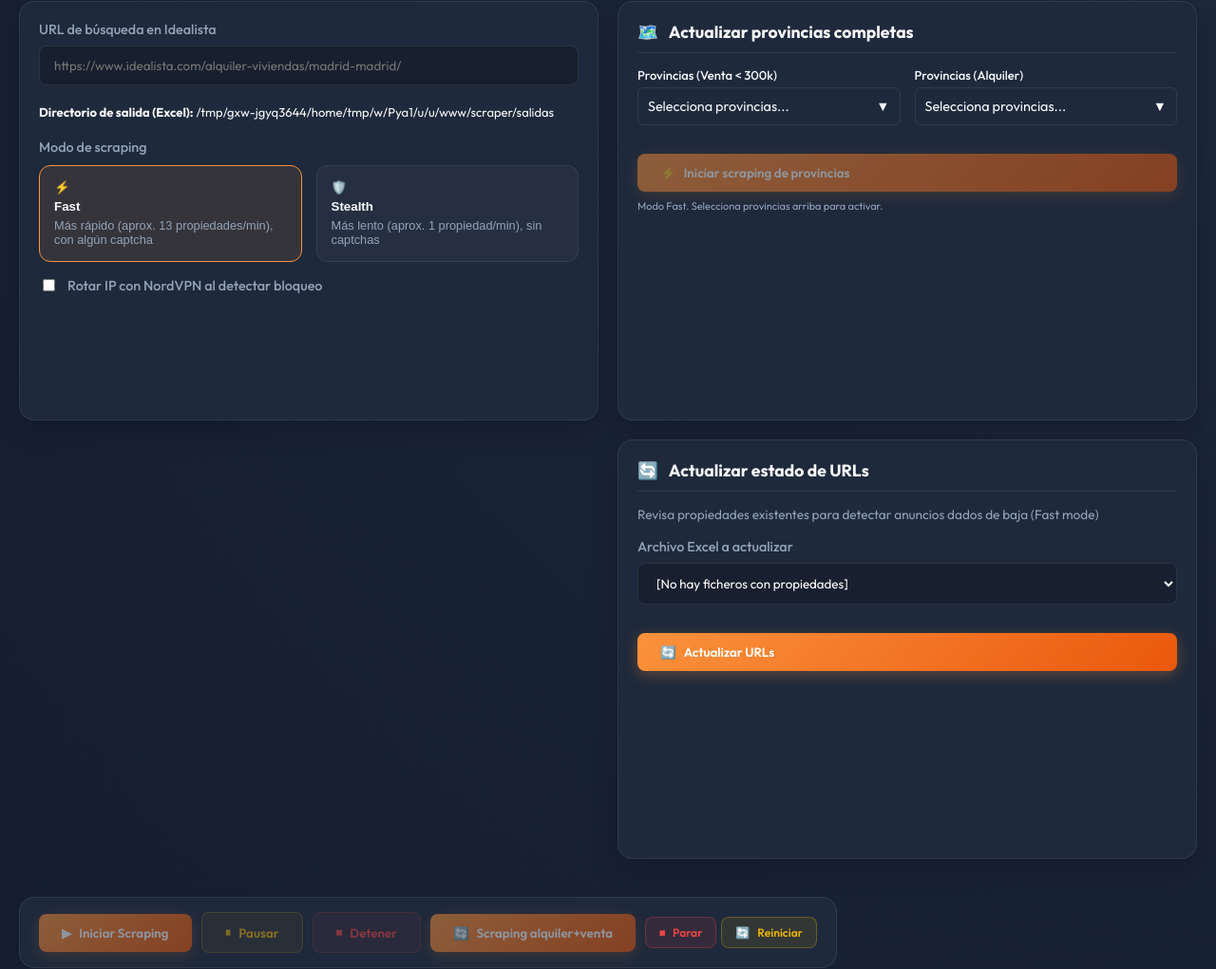
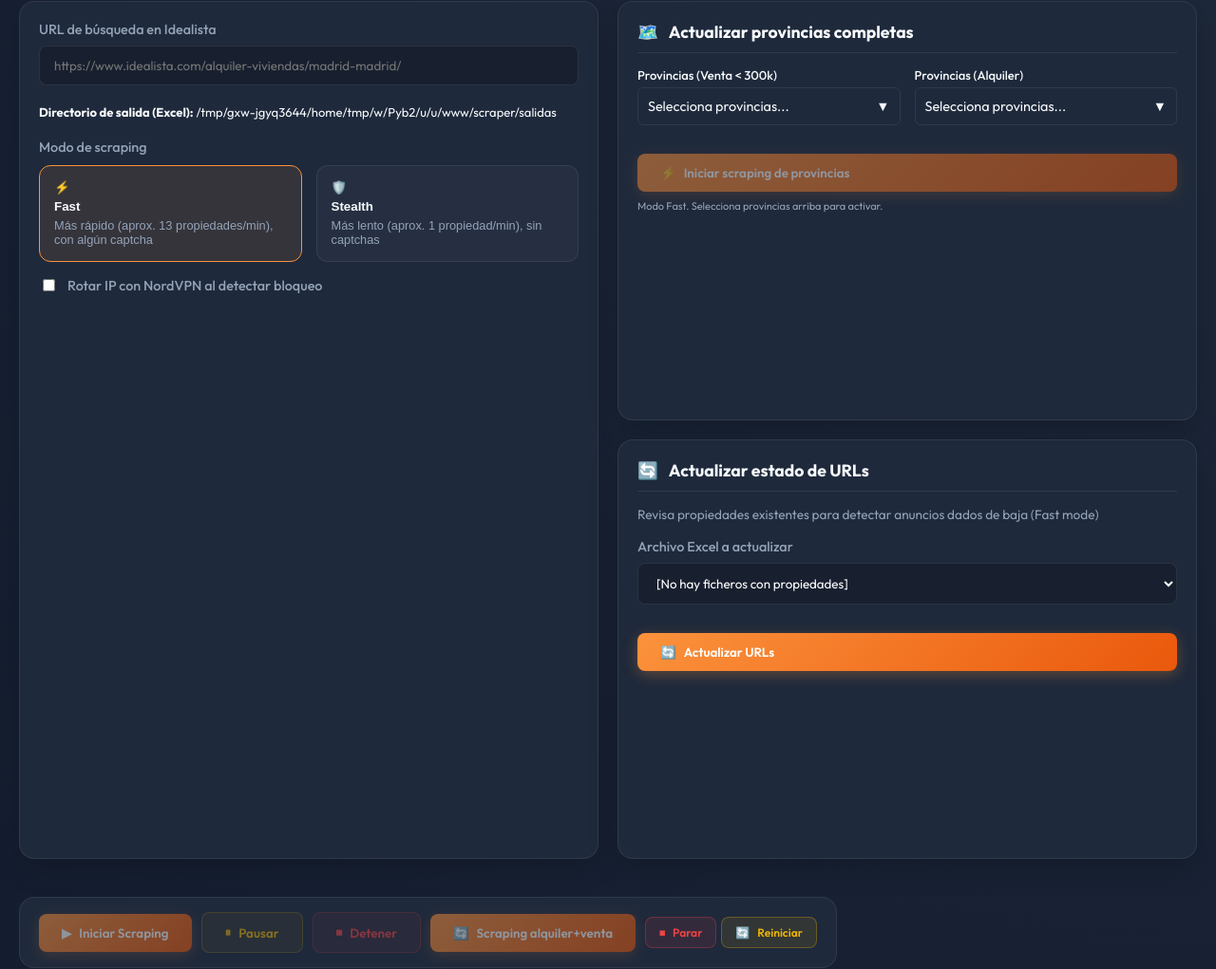
Before and after one commit to alvguijarro/RealEstateMaster_ClaudeCode, a Flask app: page / in a window 1280 px wide. Shown: the part 170-1191 px from the top of the page at 95% size. Run offline with Flask 2, Linux system fonts and the light colour scheme; data that the repository does not hold is empty; some libraries are stand-ins or nearby versions.

Commit message:
Left panel stretches to match combined height of right panels

```diff
--- a/scraper/app/static/style.css
+++ b/scraper/app/static/style.css
@@ -130,14 +130,14 @@ h1 {
     /* height: fit-content; Default flex behavior is fine */
 }
 
-/* 50/50 Two-Column Layout for Scraper Tool (Compact Mode) */
+/* 50/50 Two-Column Layout for Scraper Tool */
 .scraper-layout-row {
     display: grid;
     grid-template-columns: 1fr 1fr;
     gap: 20px;
     width: 100%;
-    align-items: start;
-    /* Right panels align to top, not stretch */
+    align-items: stretch;
+    /* Left panel stretches to match right panels combined height */
 }
 
 /* Left Panel: Main Controls - fills full height */
```
